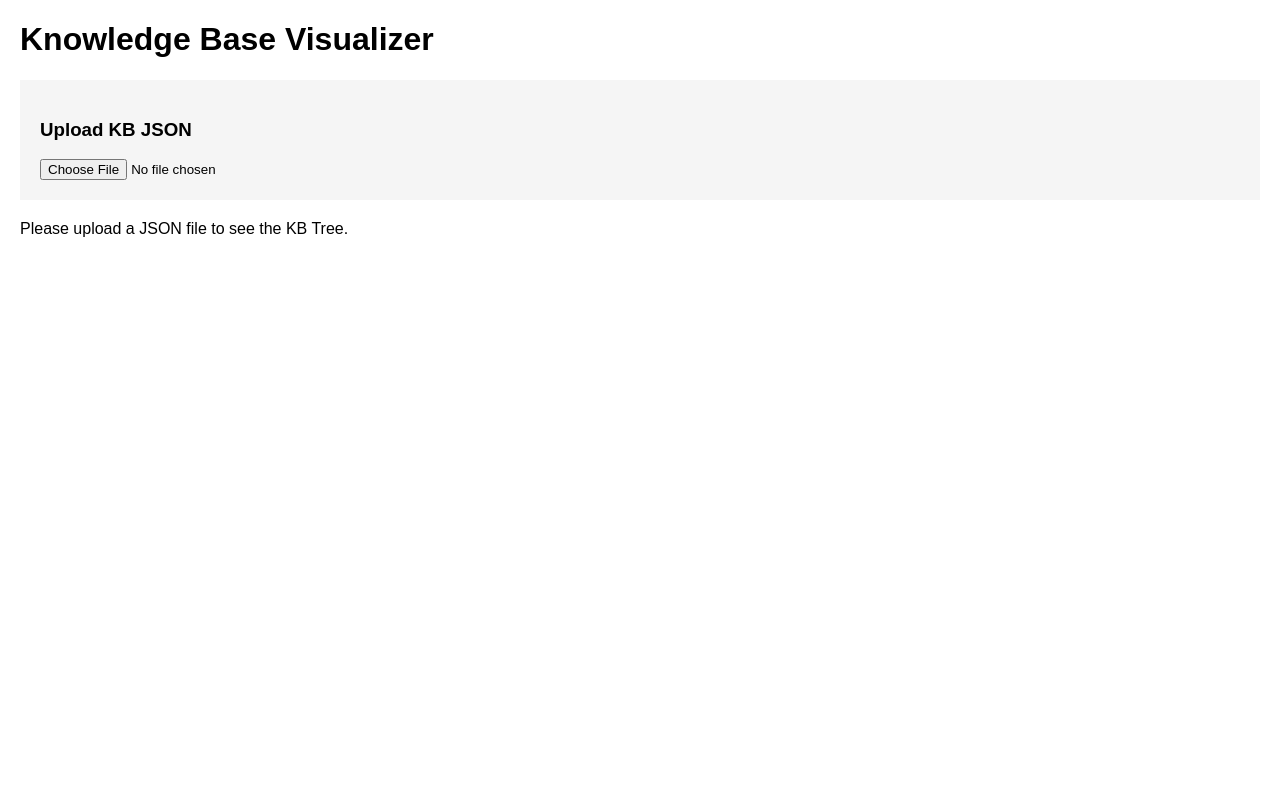
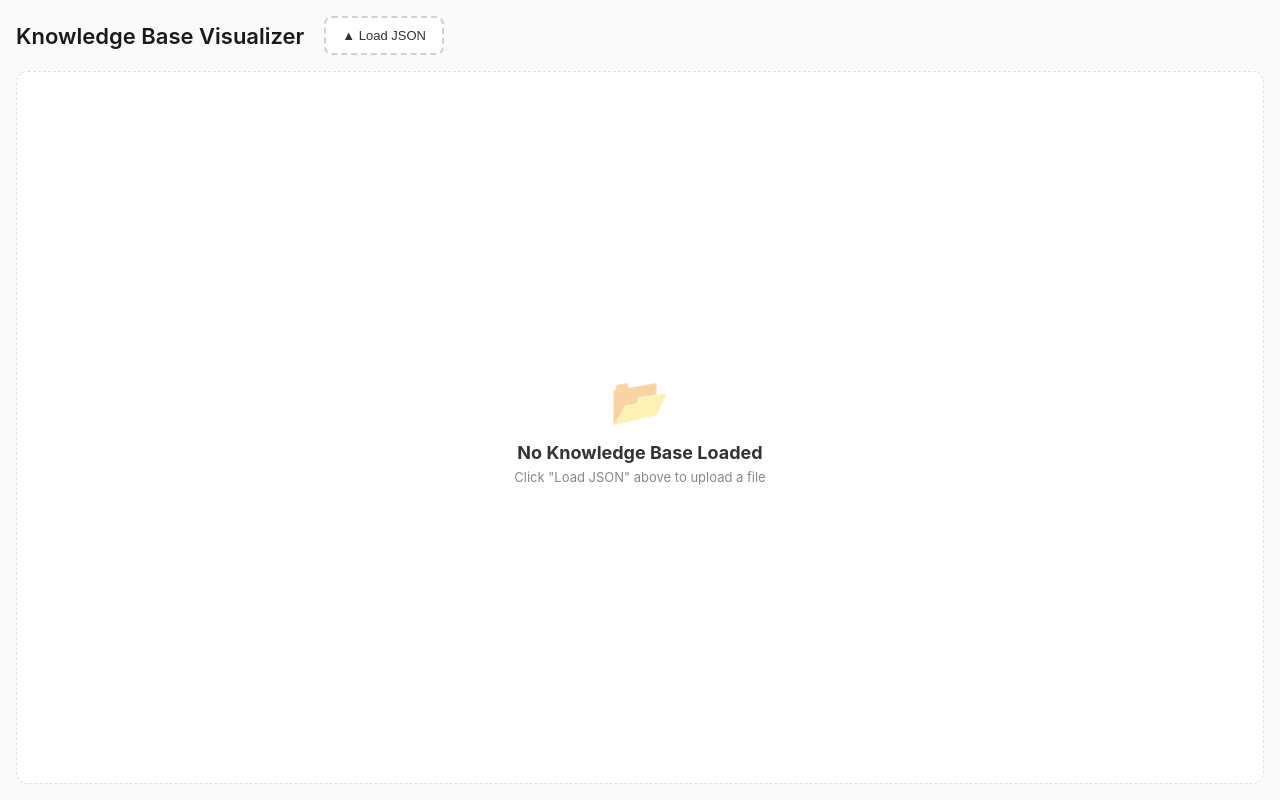
Before and after one commit to SEARO1/kb-tree, a React (Create React App) app: page / in a window 1280 px wide. Built offline with nearby package versions, Linux system fonts and the light colour scheme.

Commit message:
UI configuration

```diff
--- a/src/App.css
+++ b/src/App.css
@@ -1,43 +1,202 @@
-.App {
-  text-align: center;
+* {
+  box-sizing: border-box;
 }
 
-.App-logo {
-  height: 40vmin;
-  pointer-events: none;
+body {
+  margin: 0;
+  padding: 0;
+  background: #fafafa;
+  font-family: -apple-system, BlinkMacSystemFont, 'Segoe UI', Roboto, sans-serif;
+  color: #333;
 }
 
-@media (prefers-reduced-motion: no-preference) {
-  .App-logo {
-    animation: App-logo-spin infinite 20s linear;
-  }
+.App {
+  padding: 16px;
+  max-width: 1600px;
+  margin: 0 auto;
+  height: 100vh;
+  display: flex;
+  flex-direction: column;
 }
 
-.App-header {
-  background-color: #282c34;
-  min-height: 100vh;
+/* Top bar with header and uploader side by side */
+.top-bar {
   display: flex;
-  flex-direction: column;
   align-items: center;
-  justify-content: center;
-  font-size: calc(10px + 2vmin);
-  color: white;
+  gap: 20px;
+  margin-bottom: 16px;
+  flex-shrink: 0;
 }
 
-.App-link {
+.app-header {
+  flex-shrink: 0;
+}
+
+.app-header h1 {
+  font-size: 22px;
+  font-weight: 600;
+  color: #1a1a1a;
+  margin: 0;
+}
+
+/* Upload toggle button */
+.upload-toggle {
+  background: #fff;
+  border: 2px dashed #d0d0d0;
+  border-radius: 8px;
+  padding: 10px 16px;
+  font-size: 13px;
+  font-weight: 500;
+  color: #333;
+  cursor: pointer;
+  transition: all 0.2s ease;
+  flex-shrink: 0;
+}
+
+.upload-toggle:hover {
+  border-color: #61dafb;
+  background: #f7fdff;
   color: #61dafb;
 }
 
-@keyframes App-logo-spin {
-  from {
-    transform: rotate(0deg);
-  }
-  to {
-    transform: rotate(360deg);
-  }
+/* Uploader popup container */
+.uploader-popup {
+  position: absolute;
+  top: 60px;
+  left: 200px;
+  z-index: 100;
+  background: #fff;
+  border-radius: 12px;
+  box-shadow: 0 4px 20px rgba(0, 0, 0, 0.15);
+  padding: 16px;
+  min-width: 320px;
 }
 
-.react-flow__node-default {
-  white-space: pre-wrap;
-  text-align: center; /* Keeps the text centered */
+/* Compact upload area */
+.upload-container {
+  background: #fff;
+  border: 2px dashed #d0d0d0;
+  border-radius: 8px;
+  padding: 12px 20px;
+  text-align: center;
+  transition: all 0.2s ease;
+  cursor: pointer;
+  display: flex;
+  align-items: center;
+  gap: 12px;
 }
+
+.upload-container:hover {
+  border-color: #61dafb;
+  background: #f7fdff;
+}
+
+.upload-container.dragging {
+  border-color: #61dafb;
+  background: #e6f7ff;
+}
+
+.upload-icon {
+  font-size: 24px;
+}
+
+.upload-container h3 {
+  margin: 0;
+  font-size: 14px;
+  color: #333;
+}
+
+.upload-container p {
+  margin: 0;
+  color: #888;
+  font-size: 12px;
+}
+
+.upload-input {
+  display: none;
+}
+
+/* Main content area */
+.main-content {
+  flex: 1;
+  min-height: 0;
+}
+
+/* Canvas container */
+.canvas-container {
+  background: #fff;
+  border-radius: 12px;
+  box-shadow: 0 2px 12px rgba(0, 0, 0, 0.08);
+  overflow: hidden;
+  height: 100%;
+}
+
+/* Empty state */
+.empty-state {
+  text-align: center;
+  padding: 60px 40px;
+  background: #fff;
+  border-radius: 12px;
+  border: 1px dashed #e0e0e0;
+  height: 100%;
+  display: flex;
+  flex-direction: column;
+  justify-content: center;
+  align-items: center;
+}
+
+.empty-state-icon {
+  font-size: 48px;
+  margin-bottom: 12px;
+  opacity: 0.5;
+}
+
+.empty-state h3 {
+  margin: 0 0 6px 0;
+  color: #333;
+  font-size: 18px;
+}
+
+.empty-state p {
+  margin: 0;
+  color: #888;
+  font-size: 13px;
+}
+
+/* React Flow node styling */
+.react-flow__node {
+  border-radius: 8px !important;
+  border: 1px solid #e0e0e0 !important;
+  background: #fff !important;
+  box-shadow: 0 2px 8px rgba(0, 0, 0, 0.06) !important;
+  font-size: 13px !important;
+  padding: 12px 16px !important;
+  transition: box-shadow 0.2s ease !important;
+}
+
+.react-flow__node:hover {
+  box-shadow: 0 4px 16px rgba(0, 0, 0, 0.12) !important;
+}
+
+.react-flow__node-label {
+  font-weight: 500 !important;
+}
+
+.react-flow__handle {
+  width: 8px !important;
+  height: 8px !important;
+  background: #666 !important;
+  border: 2px solid #fff !important;
+}
+
+/* Edges styled via inline style in parseKB.ts based on redirect method */
+
+.react-flow__controls {
+  box-shadow: 0 2px 8px rgba(0, 0, 0, 0.1) !important;
+  border-radius: 8px !important;
+  overflow: hidden;
+}
+
+.react-flow__background {
+  background: #fafafa !important;
+}
--- a/src/App.tsx
+++ b/src/App.tsx
@@ -1,17 +1,20 @@
 import React, { useState } from 'react';
 import JsonUploader from './components/JsonUploader';
-import Canvas from './components/Canvas'; // Import it here
+import Canvas from './components/Canvas';
 import { parseKBToGraph, FlowNode, FlowEdge } from './components/parseKB';
+import './App.css';
 
 function App() {
   const [nodes, setNodes] = useState<FlowNode[]>([]);
   const [edges, setEdges] = useState<FlowEdge[]>([]);
+  const [showUploader, setShowUploader] = useState(false);
 
   const handleJsonLoaded = (data: any) => {
     try {
       const { nodes: newNodes, edges: newEdges } = parseKBToGraph(data);
       setNodes(newNodes);
       setEdges(newEdges);
+      setShowUploader(false);
     } catch (error) {
       console.error(error);
       alert("Invalid JSON format");
@@ -19,16 +22,39 @@ function App() {
   };
 
   return (
-    <div style={{ fontFamily: 'sans-serif', margin: '20px' }}>
+    <div className="App">
+      <div className="top-bar">
+        <div className="app-header">
           <h1>Knowledge Base Visualizer</h1>
+        </div>
+
+        <button
+          className="upload-toggle"
+          onClick={() => setShowUploader(!showUploader)}
+        >
+          {showUploader ? '▼ Hide Loader' : '▲ Load JSON'}
+        </button>
+
+        {showUploader && (
+          <div className="uploader-popup">
             <JsonUploader onJsonLoaded={handleJsonLoaded} />
+          </div>
+        )}
+      </div>
 
-      {/* Render the Canvas only when nodes exist */}
+      <div className="main-content">
         {nodes.length > 0 ? (
+          <div className="canvas-container">
             <Canvas initialNodes={nodes} initialEdges={edges} />
+          </div>
         ) : (
-        <p>Please upload a JSON file to see the KB Tree.</p>
+          <div className="empty-state">
+            <div className="empty-state-icon">📂</div>
+            <h3>No Knowledge Base Loaded</h3>
+            <p>Click "Load JSON" above to upload a file</p>
+          </div>
         )}
+      </div>
     </div>
   );
 }
--- a/src/components/Canvas.tsx
+++ b/src/components/Canvas.tsx
@@ -8,7 +8,8 @@ import {
   addEdge,
   Connection,
   Edge,
-  Node
+  Node,
+  MiniMap,
 } from '@xyflow/react';
 import ELK from 'elkjs/lib/elk.bundled.js';
 import '@xyflow/react/dist/style.css';
@@ -22,7 +23,6 @@ interface CanvasProps {
 
 const elk = new ELK();
 
-// ELK Layout configuration
 const getLayoutedElements = async (nodes: FlowNode[], edges: FlowEdge[], dir = 'TB') => {
   const isHorizontal = dir === 'LR';
 
@@ -31,12 +31,11 @@ const getLayoutedElements = async (nodes: FlowNode[], edges: FlowEdge[], dir = '
     layoutOptions: {
       'elk.algorithm': 'layered',
       'elk.direction': isHorizontal ? 'RIGHT' : 'DOWN',
-      'elk.spacing.nodeNode': '100', // Horizontal space between nodes
-      'elk.layered.spacing.nodeNodeBetweenLayers': '150', // Vertical space between layers
+      'elk.spacing.nodeNode': '100',
+      'elk.layered.spacing.nodeNodeBetweenLayers': '150',
       'elk.edgeRouting': 'POLYLINE',
       'elk.layered.nodePlacement.strategy': 'BRANDES_KOEPF',
     },
-    // We assume nodes are about 250x80 in size
     children: nodes.map((n) => ({ ...n, width: 250, height: 80 })),
     edges: edges.map((e) => ({ ...e, id: e.id, sources: [e.source], targets: [e.target] })),
   };
@@ -44,7 +43,6 @@ const getLayoutedElements = async (nodes: FlowNode[], edges: FlowEdge[], dir = '
   try {
     const layoutedGraph = await elk.layout(graph);
 
-    // Map the calculated positions back to our React Flow nodes
     const layoutedNodes = nodes.map((node) => {
       const layoutNode = layoutedGraph.children?.find((n) => n.id === node.id);
       return {
@@ -59,19 +57,16 @@ const getLayoutedElements = async (nodes: FlowNode[], edges: FlowEdge[], dir = '
     return { nodes: layoutedNodes, edges };
   } catch (error) {
     console.error("ELK Layout Error:", error);
-    return { nodes, edges }; // Fallback to 0,0 positions if it fails
+    return { nodes, edges };
   }
 };
 
 export default function Canvas({ initialNodes, initialEdges }: CanvasProps) {
-  // Use explicit types to prevent TypeScript 'never[]' errors
   const [nodes, setNodes, onNodesChange] = useNodesState<Node>([]);
   const [edges, setEdges, onEdgesChange] = useEdgesState<Edge>([]);
 
   useEffect(() => {
-    // ELK layout is asynchronous, so we use an async inner function
     const applyLayout = async () => {
-      // Change 'TB' to 'LR' if you want it to flow Left-to-Right instead of Top-to-Bottom
       const { nodes: layoutedNodes, edges: layoutedEdges } = await getLayoutedElements(
         initialNodes,
         initialEdges,
@@ -91,7 +86,7 @@ export default function Canvas({ initialNodes, initialEdges }: CanvasProps) {
   );
 
   return (
-    <div style={{ width: '100%', height: '80vh', border: '1px solid #ccc' }}>
+    <div style={{ width: '100%', height: '100%' }}>
       <ReactFlow
         nodes={nodes}
         edges={edges}
@@ -99,10 +94,22 @@ export default function Canvas({ initialNodes, initialEdges }: CanvasProps) {
         onEdgesChange={onEdgesChange}
         onConnect={onConnect}
         fitView
+        fitViewOptions={{ padding: 0.2 }}
         attributionPosition="bottom-right"
       >
-        <Background />
-        <Controls />
+        <Background gap={20} color="#e0e0e0" />
+        <Controls showInteractive={false} />
+        <MiniMap
+          nodeColor={(node) => {
+            switch (node.type) {
+              case 'input': return '#61dafb';
+              case 'output': return '#ff6b6b';
+              default: return '#c8e6c9';
+            }
+          }}
+          maskColor="rgba(0, 0, 0, 0.1)"
+          style={{ background: '#f5f5f5' }}
+        />
       </ReactFlow>
     </div>
   );
--- a/src/components/JsonUploader.tsx
+++ b/src/components/JsonUploader.tsx
@@ -1,42 +1,76 @@
-import React from 'react';
+import React, { useState, useRef } from 'react';
 
-// Define the props to accept a function from the parent
 interface JsonUploaderProps {
   onJsonLoaded: (data: any) => void;
 }
 
 export default function JsonUploader({ onJsonLoaded }: JsonUploaderProps) {
+  const [isDragging, setIsDragging] = useState(false);
+  const inputRef = useRef<HTMLInputElement>(null);
 
   const handleFileUpload = (event: React.ChangeEvent<HTMLInputElement>) => {
     const file = event.target.files?.[0];
     if (!file) return;
+    processFile(file);
+  };
 
+  const processFile = (file: File) => {
     const reader = new FileReader();
-
-    // When the file finishes reading
     reader.onloadend = () => {
       try {
-        // Try to parse the text into JSON
         const parsedJson = JSON.parse(reader.result as string);
-
-        // Pass the successfully parsed JSON back up to the parent
         onJsonLoaded(parsedJson);
-
       } catch (error) {
         console.error("File is not valid JSON", error);
         alert("Invalid JSON file");
       }
     };
-
-    // Start reading the file as text
     reader.readAsText(file);
   };
 
+  const handleDragOver = (e: React.DragEvent) => {
+    e.preventDefault();
+    setIsDragging(true);
+  };
+
+  const handleDragLeave = (e: React.DragEvent) => {
+    e.preventDefault();
+    setIsDragging(false);
+  };
+
+  const handleDrop = (e: React.DragEvent) => {
+    e.preventDefault();
+    setIsDragging(false);
+    const file = e.dataTransfer.files?.[0];
+    if (file && file.type === 'application/json') {
+      processFile(file);
+    } else {
+      alert("Please drop a .json file");
+    }
+  };
+
+  const handleClick = () => {
+    inputRef.current?.click();
+  };
+
   return (
-    <div style={{ padding: '20px', background: '#f5f5f5', marginBottom: '20px' }}>
-      <h3>Upload KB JSON</h3>
-      {/* The accept attribute restricts the file picker to .json files */}
-      <input type="file" accept=".json" onChange={handleFileUpload} />
+    <div
+      className={`upload-container ${isDragging ? 'dragging' : ''}`}
+      onDragOver={handleDragOver}
+      onDragLeave={handleDragLeave}
+      onDrop={handleDrop}
+      onClick={handleClick}
+    >
+      <div className="upload-icon">📂</div>
+      <h3>Upload Knowledge Base JSON</h3>
+      <p>Drag & drop your JSON file here, or click to browse</p>
+      <input
+        ref={inputRef}
+        type="file"
+        accept=".json"
+        onChange={handleFileUpload}
+        className="upload-input"
+      />
     </div>
   );
 }
```
Lines whose indentation alone changed are shown as unchanged.
